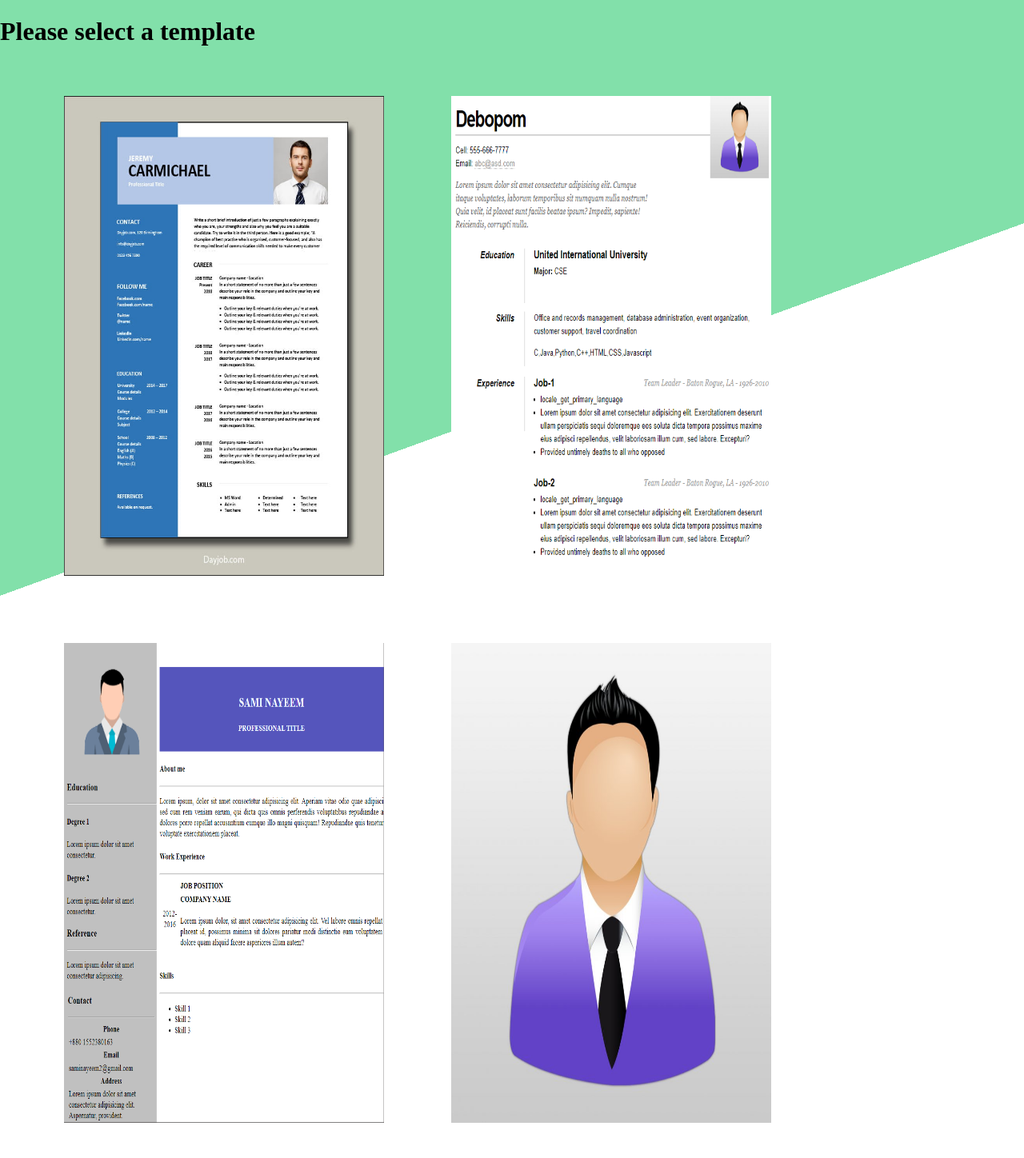
After one commit to Debopom/CVGen, a PHP site: page /template_select.php in a window 1280 px wide. The commit adds this page. Shown: the whole page at 80% size. Run offline with PHP 8.4, Linux system fonts and the light colour scheme.

Commit message:
done except navbar and footer

```diff
--- /dev/null
+++ b/background.css
@@ -0,0 +1,19 @@
+/* :root {
+    --background-green: #82E0AA 40%;
+    --light-blue: rgb(172, 221, 248);
+    --teal: rgba(65, 211, 218, 0.729);
+    --light-green: #ABEBC6;
+
+} */
+
+body {
+    height: 100%;
+    min-height: 100vh;
+    width: 100%;
+
+    margin: 0;
+    padding: 0;
+    background: linear-gradient(160deg, #82E0AA 700px, #fff 0);
+
+
+}
--- a/style1.css
+++ b/style1.css
@@ -5,6 +5,7 @@
     margin: auto;
     overflow-y: auto;
 }
+
 
 #leftbox {
     float:left;
@@ -19,7 +20,7 @@
 }
 #rightbox{
     float:right;
-    background:whitesmoke;
+    background:rgb(255, 255, 255);
     width:70%;
     height:100%;
     padding-top: 36%;
--- a/style2.css
+++ b/style2.css
@@ -6,11 +6,13 @@ body { font: 16px Helvetica, Sans-Serif;
 
 #page-wrap { width: 780px !important;
     margin: 40px auto 60px;
-    padding-top: 40px ;}
+    padding-top: 40px ;
+    padding-left: 10px;
+    background-color: white;}
 
 #pic {
     float: right;
-    padding-top: 15px;
+
     padding-right: 30px;
     height: 150px;
     width: 150px;
--- a/template1.php
+++ b/template1.php
@@ -50,6 +50,7 @@ $rs_honor = $conn-> query($sql_honor);
     <meta name="viewport" content="width=device-width, initial-scale=1.0">
     <title>Template</title>
     <link rel="stylesheet" href="style1.css">
+    <link rel="stylesheet" href="background.css">
 </head>
 <body>
 <div style = "text-align: center;"><button id="pdfButton" onclick="makepdf()" style = "height: 50px;"><b>Click here to Generate PDF</b></button></div>
--- a/template2.php
+++ b/template2.php
@@ -50,6 +50,7 @@ $rs_honor = $conn-> query($sql_honor);
     <meta name="viewport" content="width=device-width, initial-scale=1.0">
     <title>Template</title>
     <link rel="stylesheet" href="style2.css">
+    <link rel="stylesheet" href="background.css">
 
 
 </head>
--- /dev/null
+++ b/template_select.css
@@ -0,0 +1,10 @@
+#template_im{
+  height: 600px;
+  width: 400px;
+  margin: 40px 0px 40px 80px;
+
+}
+#templates{
+  align-items: center;
+  justify-content: center;
+}
--- /dev/null
+++ b/template_select.php
@@ -0,0 +1,22 @@
+<!DOCTYPE html>
+<html lang="en">
+<head>
+    <meta charset="UTF-8">
+    <meta http-equiv="X-UA-Compatible" content="IE=edge">
+    <meta name="viewport" content="width=device-width, initial-scale=1.0">
+    <title>Document</title>
+    <link rel="stylesheet" href="template_select.css">
+    <link rel="stylesheet" href="background.css">
+</head>
+<body>
+    <div id = "templates">
+
+
+        <h1>Please select a template </h1>
+        <a href="template1.php"><img id= "template_im" src="template_images\Pictorial-CV-template.jpg" alt=""></a>
+        <a href="template2.php"><img id= "template_im" src="template_images\image.png" alt=""></a>
+        <a href="template3.php"><img id= "template_im" src="template_images\template_ss.JPG" alt=""></a>
+        <a href="template1.php"><img id= "template_im" src="images\template_image.jpg" alt=""></a>
+    </div>
+</body>
+</html>
```
Also changed, not shown: cvstyle.css (+8 -62 lines), template3.php (+5 -3 lines), template_images/Pictorial-CV-template.jpg (added), template_images/image.png (added), template_images/template_ss.JPG (added).
